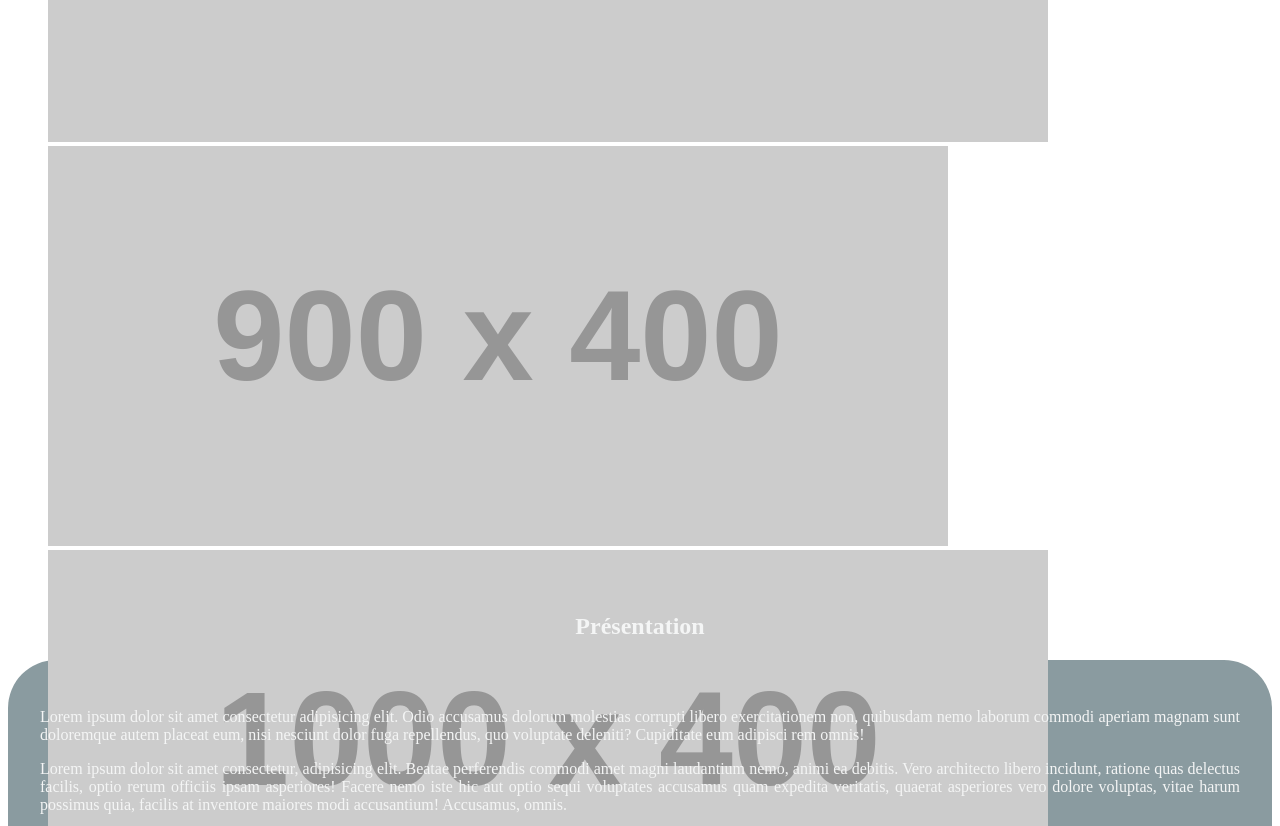
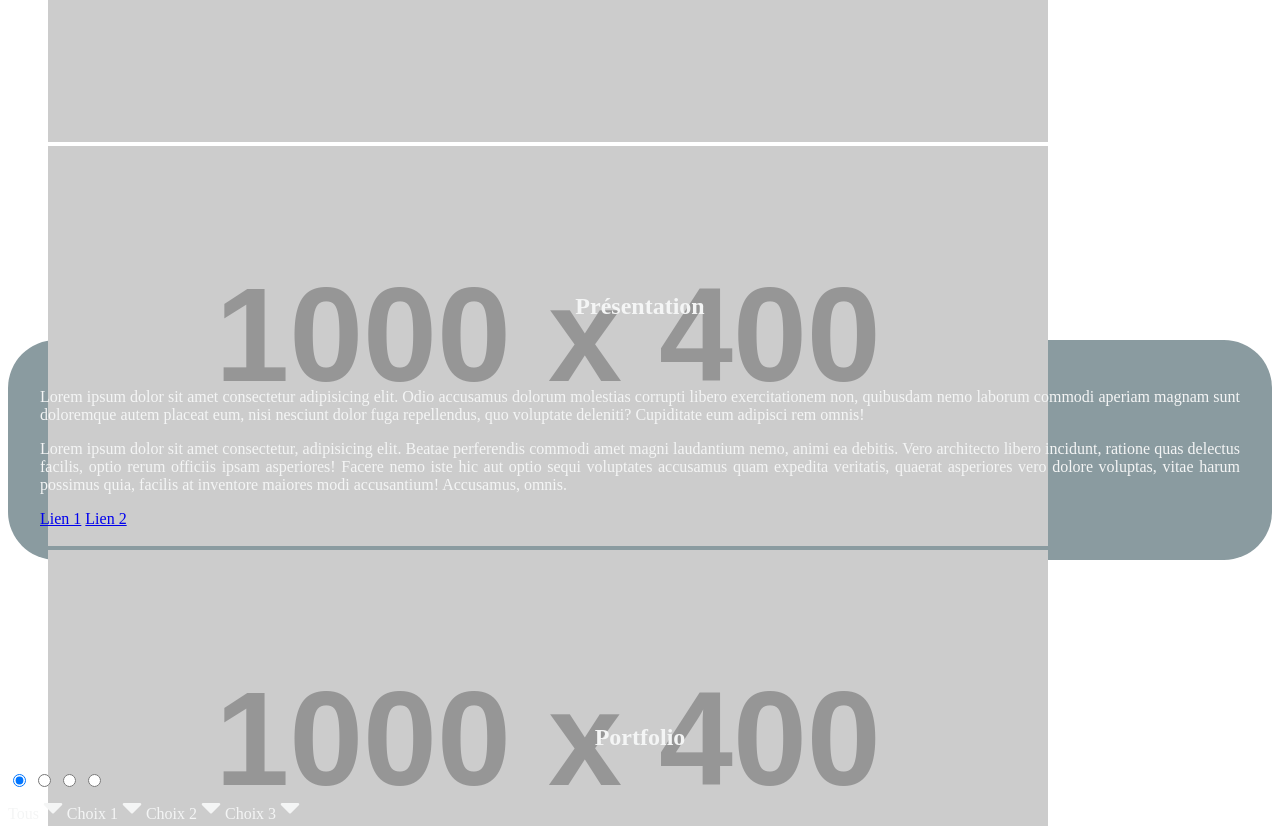
Before and after one commit to Matthias-Geslin/animadio-portfolio, a plain HTML site: page index.html in a window 1280 px wide. Shown: the part 940-1766 px from the top of the page. Drawn offline with Linux system fonts and the light colour scheme; placeholder pictures from the web are drawn by us; a small style sheet from the web is missing.

Commit message:
Fix presentation section top margin

```diff
--- a/index.html
+++ b/index.html
@@ -132,10 +132,10 @@
 
   <figure>
     <img src="https://via.placeholder.com/1000x400?text=example1" alt="Your awesome alternate text">
-    <img src="https://via.placeholder.com/900x400?text=example2" alt="Your awesome alternate text">
+    <img src="https://via.placeholder.com/1000x400?text=example2" alt="Your awesome alternate text">
     <img src="https://via.placeholder.com/1000x400?text=example3" alt="Your awesome alternate text">
-    <img src="https://via.placeholder.com/900x400?text=example4" alt="Your awesome alternate text">
-    <img src="https://via.placeholder.com/850x400?text=example5" alt="Your awesome alternate text">
+    <img src="https://via.placeholder.com/1000x400?text=example4" alt="Your awesome alternate text">
+    <img src="https://via.placeholder.com/1000x400?text=example5" alt="Your awesome alternate text">
   </figure>
 
   <ul>
--- a/personnal.css
+++ b/personnal.css
@@ -4,10 +4,10 @@
     --green-color: #8a9ba0;
     --white-color: #f4f5f5;
     --keyframes-content1: url(https://via.placeholder.com/1000x400?text=example1);
-    --keyframes-content2: url(https://via.placeholder.com/900x400?text=example2);
+    --keyframes-content2: url(https://via.placeholder.com/1000x400?text=example2);
     --keyframes-content3: url(https://via.placeholder.com/1000x400?text=example3);
-    --keyframes-content4: url(https://via.placeholder.com/900x400?text=example4);
-    --keyframes-content5: url(https://via.placeholder.com/850x400?text=example5);
+    --keyframes-content4: url(https://via.placeholder.com/1000x400?text=example4);
+    --keyframes-content5: url(https://via.placeholder.com/1000x400?text=example5);
 }
 
 /*   GLOBAL   */
@@ -53,7 +53,7 @@ ul span {
 
 /*   PRESENTATION   */
 #presentation {
-    margin-top: 35rem;
+    margin-top: 15rem;
     text-align: justify;
 }
 
```
